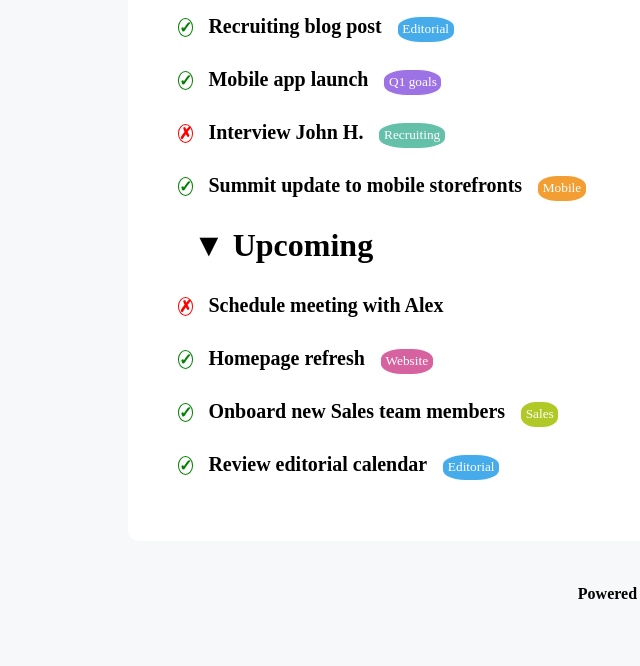
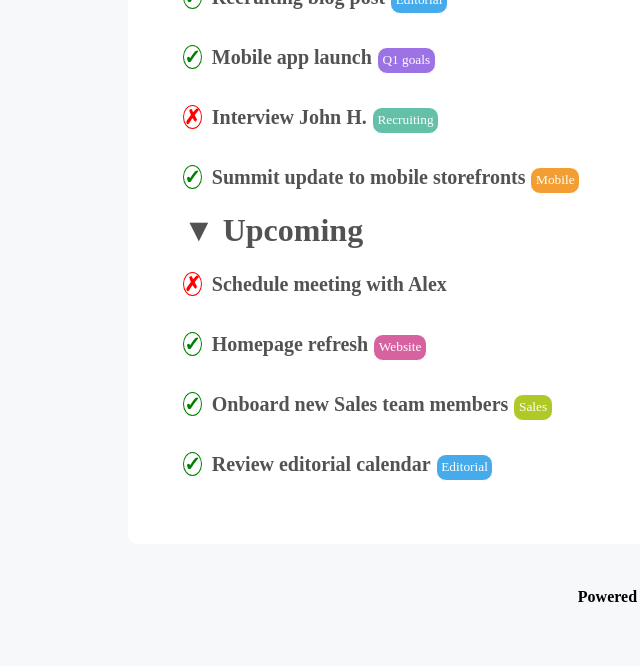
Before and after one commit to iaio998/html-css-toboolist, a plain HTML site: page index.html in a window 1280 px wide. Shown: the part 510-1176 px from the top of the page, without its empty margins (0-640 px from the left). Drawn offline with Linux system fonts and the light colour scheme.

Commit message:
Fixed problems

```diff
--- a/css/style.css
+++ b/css/style.css
@@ -25,6 +25,7 @@ h1 {
 }
 main {
   background-color: white;
+  color: rgba(0, 0, 0, 0.678);
   width: 80%;
   margin: 5% auto;
   border-radius: 10px;
@@ -60,7 +61,7 @@ ul {
 }
 h2,
 li {
-  margin: 15px;
+  margin: 5px;
 }
 li {
   display: inline-block;
@@ -71,11 +72,20 @@ h2 {
   vertical-align: middle;
 }
 .before {
+  margin-right: 5px;
+  width: 50px;
+  height: 50px;
+  line-height: 50px;
+  text-align: center;
   border-radius: 50%;
   border: 1px solid green;
   color: green;
 }
 .before.x {
+  width: 50px;
+  height: 50px;
+  line-height: 50px;
+  text-align: center;
   border-radius: 50%;
   border: 1px solid red;
   color: red;
@@ -83,7 +93,7 @@ h2 {
 #editorial {
   display: inline-block;
   padding: 0.5%;
-  border-radius: 40%;
+  border-radius: 10px;
   border: 1px solid;
   color: white;
   background-color: #45abea;
@@ -93,7 +103,7 @@ h2 {
 #q1goals {
   display: inline-block;
   padding: 0.5%;
-  border-radius: 40%;
+  border-radius: 10px;
   border: 1px solid;
   color: white;
   background-color: #9c72e4;
@@ -103,7 +113,7 @@ h2 {
 #recruiting {
   display: inline-block;
   padding: 0.5%;
-  border-radius: 40%;
+  border-radius: 10px;
   border: 1px solid;
   color: white;
   background-color: #64c0a9;
@@ -113,7 +123,7 @@ h2 {
 #mobile {
   display: inline-block;
   padding: 0.5%;
-  border-radius: 40%;
+  border-radius: 10px;
   border: 1px solid;
   color: white;
   background-color: #f29e33;
@@ -123,7 +133,7 @@ h2 {
 #website {
   display: inline-block;
   padding: 0.5%;
-  border-radius: 40%;
+  border-radius: 10px;
   border: 1px solid;
   color: white;
   background-color: #d762a0;
@@ -133,7 +143,7 @@ h2 {
 #sales {
   display: inline-block;
   padding: 0.5%;
-  border-radius: 40%;
+  border-radius: 10px;
   border: 1px solid;
   color: white;
   background-color: #b0c926;
--- a/index.html
+++ b/index.html
@@ -28,25 +28,25 @@
         <thead>
           <h2>&#9660; New Task</h2>
           <tbody>
-            <span class="before">&#10003;</span><li>Quarterly Newsletter</li><div id="editorial">Editorial</div><br>
+            <li><span class="before">&#10003;</span> Quarterly Newsletter</li><div id="editorial">Editorial</div><br>
           </tbody>
           <thead>
             <h2>&#9660; Today</h2>
           </thead>
           <tbody>
-            <span class="before">&#10003;</span><li>Recruiting blog post</li><div id="editorial">Editorial</div><br>
-            <span class="before">&#10003;</span><li>Mobile app launch</li><div id="q1goals">Q1 goals</div><br>
-            <span class="before x">&#10007;</span><li>Interview John H.</li><div id="recruiting">Recruiting</div><br>
-            <span class="before">&#10003;</span><li>Summit update to mobile storefronts</li><div id="mobile">Mobile</div><br>
+            <li><span class="before">&#10003;</span> Recruiting blog post</li><div id="editorial">Editorial</div><br>
+            <li><span class="before">&#10003;</span> Mobile app launch</li><div id="q1goals">Q1 goals</div><br>
+            <li><span class="before x">&#10007;</span> Interview John H.</li><div id="recruiting">Recruiting</div><br>
+            <li><span class="before">&#10003;</span> Summit update to mobile storefronts</li><div id="mobile">Mobile</div><br>
           </tbody>
           <thead>
             <h2>&#9660; Upcoming</h2>
           </thead>
           <tbody>
-            <span class="before x">&#10007;</span><li>Schedule meeting with Alex</li><br>
-            <span class="before">&#10003;</span><li>Homepage refresh</li><div id="website">Website</div><br>
-            <span class="before">&#10003;</span><li>Onboard new Sales team members</li><div id="sales">Sales</div><br>
-            <span class="before">&#10003;</span><li>Review editorial calendar</li><div id="editorial">Editorial</div><br>
+            <li><span class="before x">&#10007;</span> Schedule meeting with Alex</li><br>
+            <li><span class="before">&#10003;</span> Homepage refresh</li><div id="website">Website</div><br>
+            <li><span class="before">&#10003;</span> Onboard new Sales team members</li><div id="sales">Sales</div><br>
+            <li><span class="before">&#10003;</span> Review editorial calendar</li><div id="editorial">Editorial</div><br>
           </tbody>
         </thead>
       </ul>
```
